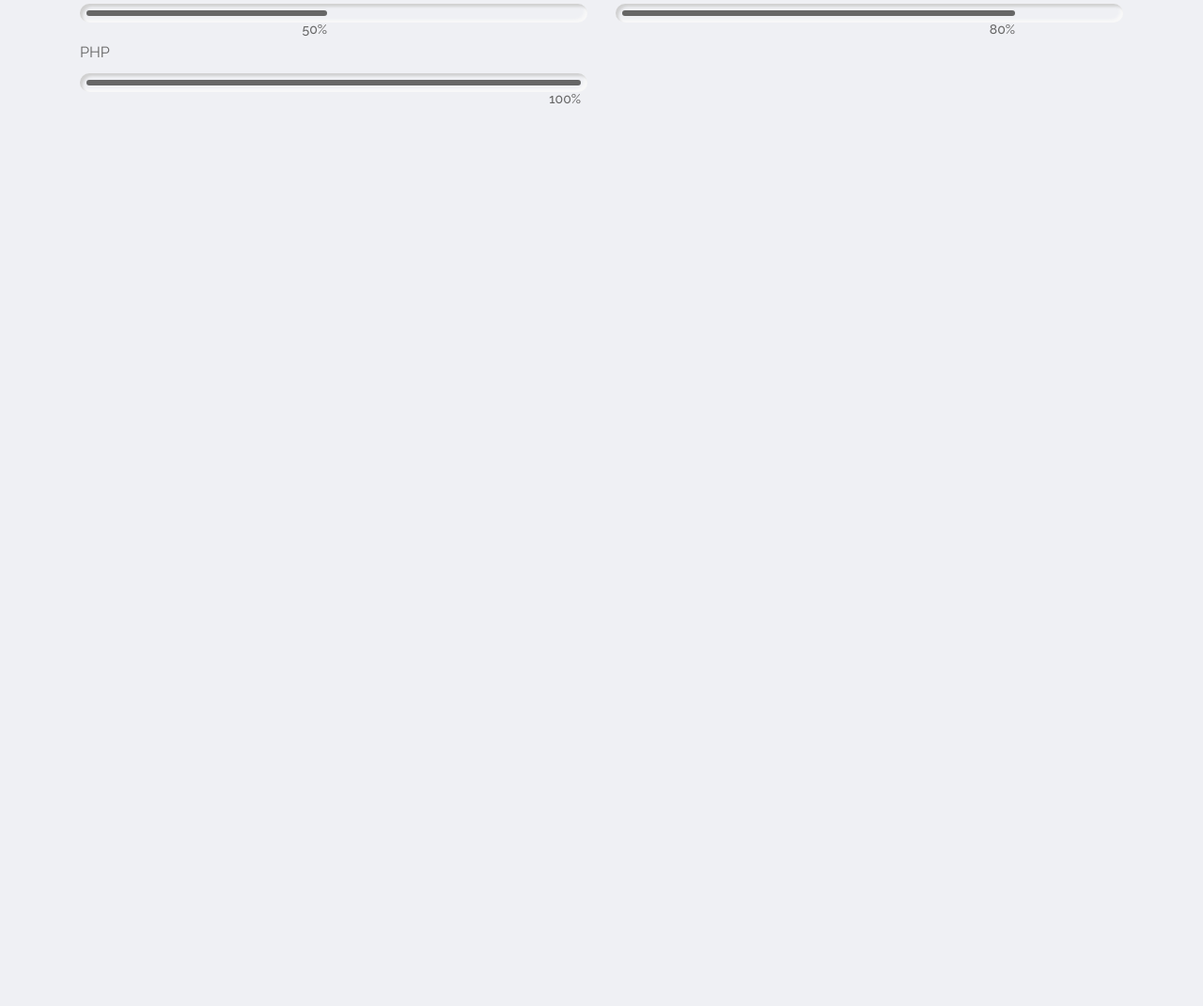
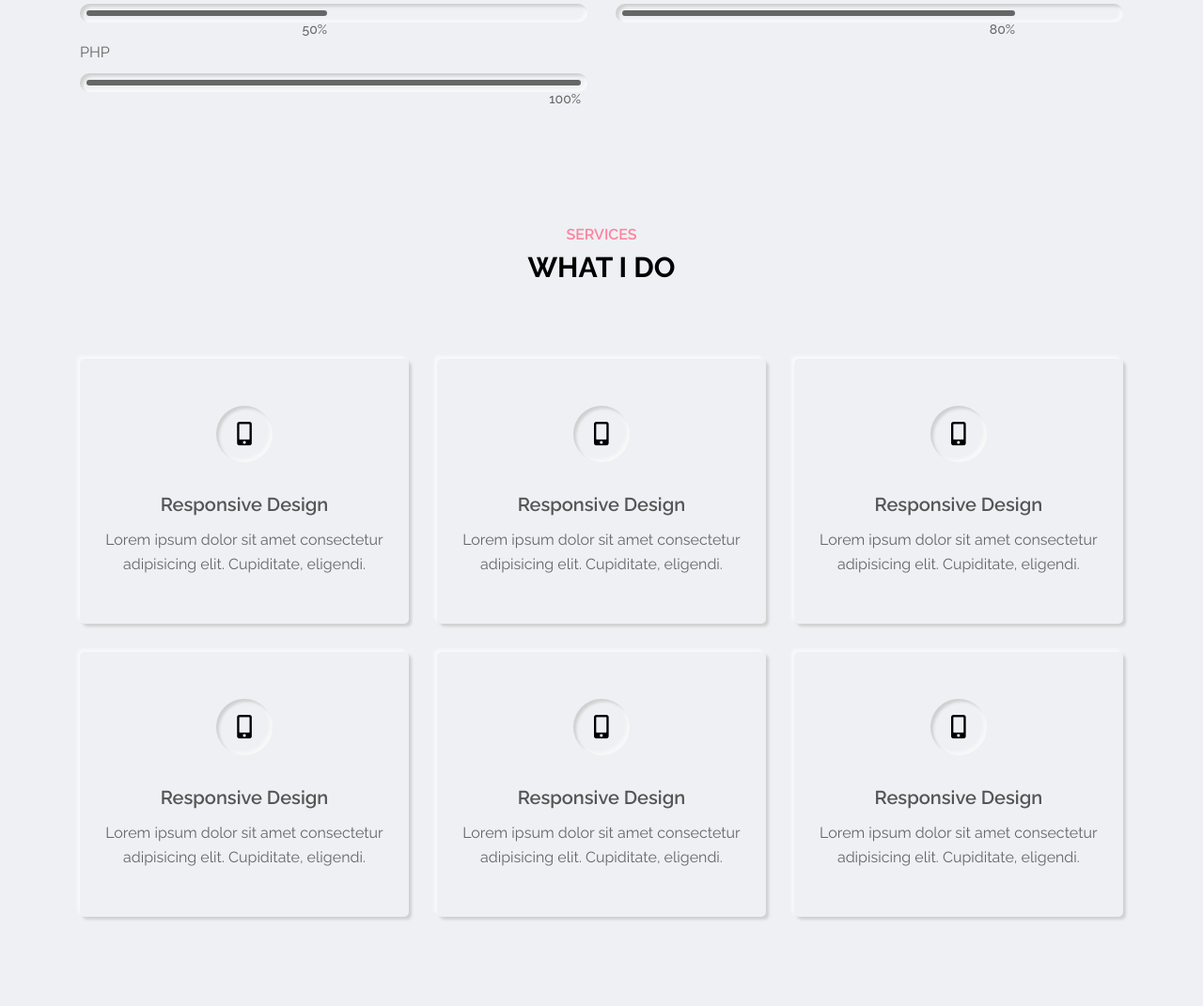
Before and after one commit to reskimulud/portfolio, a PHP site: page / in a window 1280 px wide. Shown: the part 1753-2824 px from the top of the page at 94% size. Before the commit the page ends 1864 px from the top, so only its background shows below. Run offline with PHP 8.4, Linux system fonts and the light colour scheme.

Commit message:
update service section

```diff
--- a/css/style.css
+++ b/css/style.css
@@ -765,3 +765,83 @@ ABOUT SECTION
     line-height: 26px;
     margin: 15px 0 0;
 }
+
+
+/* ==========
+SERVICE SECTION
+=============*/
+
+.service-section {
+    /* background-color: red; */
+    padding: 80px 0 80px;
+    min-height: 100vh;
+}
+
+.service-section .service-item {
+    flex: 0 0 33.33%;
+    max-width: 33.33%;
+    padding: 15px;
+    display: flex;
+    flex-wrap: wrap;
+}
+
+.service-section .service-item-inner {
+    padding: 50px 15px;
+    border-radius: 5px;
+    text-align: center;
+    width: 100%;
+}
+
+.service-section .service-item-inner .icon {
+    height: 60px;
+    width: 60px;
+    text-align: center;
+    border-radius: 50%;
+    transition: all .3s ease;
+    display: block;
+    margin: 0 auto 30px;
+    position: relative;
+}
+
+.service-section .service-item-inner .icon::after {
+    content: "";
+    position: absolute;
+    left: 0;
+    top: 0;
+    width: 100%;
+    height: 100%;
+    border-radius: 50%;
+    transition: all .3s ease;
+}
+
+.service-section .service-item-inner:hover .icon {
+    box-shadow: var(--inner-shadow-0);
+}
+.service-section .service-item-inner:hover .icon::after {
+    box-shadow: var(--outer-shadow);
+}
+
+.service-section .service-item-inner .icon i {
+    font-size: 25px;
+    line-height: 60px;
+    transition: all .3s ease;
+}
+
+.service-section .service-item-inner:hover .icon i {
+    color: var(--skin-color);
+}
+
+.service-section .service-item-inner h3 {
+    font-size: 20px;
+    font-weight: 600;
+    color: var(--text-black-700);
+    margin: 0 0 10px;
+    text-transform: capitalize;
+}
+
+.service-section .service-item-inner p {
+    font-size: 16px;
+    color: var(--text-black-600);
+    line-height: 26px;
+    margin: 0;
+}
--- a/index.html
+++ b/index.html
@@ -323,7 +323,85 @@
   </section>
   <!-- about section send -->
 
-
+  <!-- service section start -->
+  <section class="service-section section">
+    <div class="container">
+      <div class="row">
+        <div class="section-title">
+          <h2 data-heading="Services">What I do</h2>
+        </div>
+      </div>
+      <div class="row">
+        <!-- service item start -->
+        <div class="service-item">
+          <div class="service-item-inner outer-shadow">
+            <div class="icon inner-shadow">
+              <i class="fas fa-mobile-alt"></i>
+            </div>
+            <h3>Responsive Design</h3>
+            <p>Lorem ipsum dolor sit amet consectetur adipisicing elit. Cupiditate, eligendi.</p>
+          </div>
+        </div>
+        <!-- service item end -->
+        <!-- service item start -->
+        <div class="service-item">
+          <div class="service-item-inner outer-shadow">
+            <div class="icon inner-shadow">
+              <i class="fas fa-mobile-alt"></i>
+            </div>
+            <h3>Responsive Design</h3>
+            <p>Lorem ipsum dolor sit amet consectetur adipisicing elit. Cupiditate, eligendi.</p>
+          </div>
+        </div>
+        <!-- service item end -->
+        <!-- service item start -->
+        <div class="service-item">
+          <div class="service-item-inner outer-shadow">
+            <div class="icon inner-shadow">
+              <i class="fas fa-mobile-alt"></i>
+            </div>
+            <h3>Responsive Design</h3>
+            <p>Lorem ipsum dolor sit amet consectetur adipisicing elit. Cupiditate, eligendi.</p>
+          </div>
+        </div>
+        <!-- service item end -->
+        <!-- service item start -->
+        <div class="service-item">
+          <div class="service-item-inner outer-shadow">
+            <div class="icon inner-shadow">
+              <i class="fas fa-mobile-alt"></i>
+            </div>
+            <h3>Responsive Design</h3>
+            <p>Lorem ipsum dolor sit amet consectetur adipisicing elit. Cupiditate, eligendi.</p>
+          </div>
+        </div>
+        <!-- service item end -->
+        <!-- service item start -->
+        <div class="service-item">
+          <div class="service-item-inner outer-shadow">
+            <div class="icon inner-shadow">
+              <i class="fas fa-mobile-alt"></i>
+            </div>
+            <h3>Responsive Design</h3>
+            <p>Lorem ipsum dolor sit amet consectetur adipisicing elit. Cupiditate, eligendi.</p>
+          </div>
+        </div>
+        <!-- service item end -->
+        <!-- service item start -->
+        <div class="service-item">
+          <div class="service-item-inner outer-shadow">
+            <div class="icon inner-shadow">
+              <i class="fas fa-mobile-alt"></i>
+            </div>
+            <h3>Responsive Design</h3>
+            <p>Lorem ipsum dolor sit amet consectetur adipisicing elit. Cupiditate, eligendi.</p>
+          </div>
+        </div>
+        <!-- service item end -->
+      </div>
+    </div>
+  </section>
+  <!-- service section end -->
 
   <!-- main js -->
   <script src="js/main.js"></script>
```
